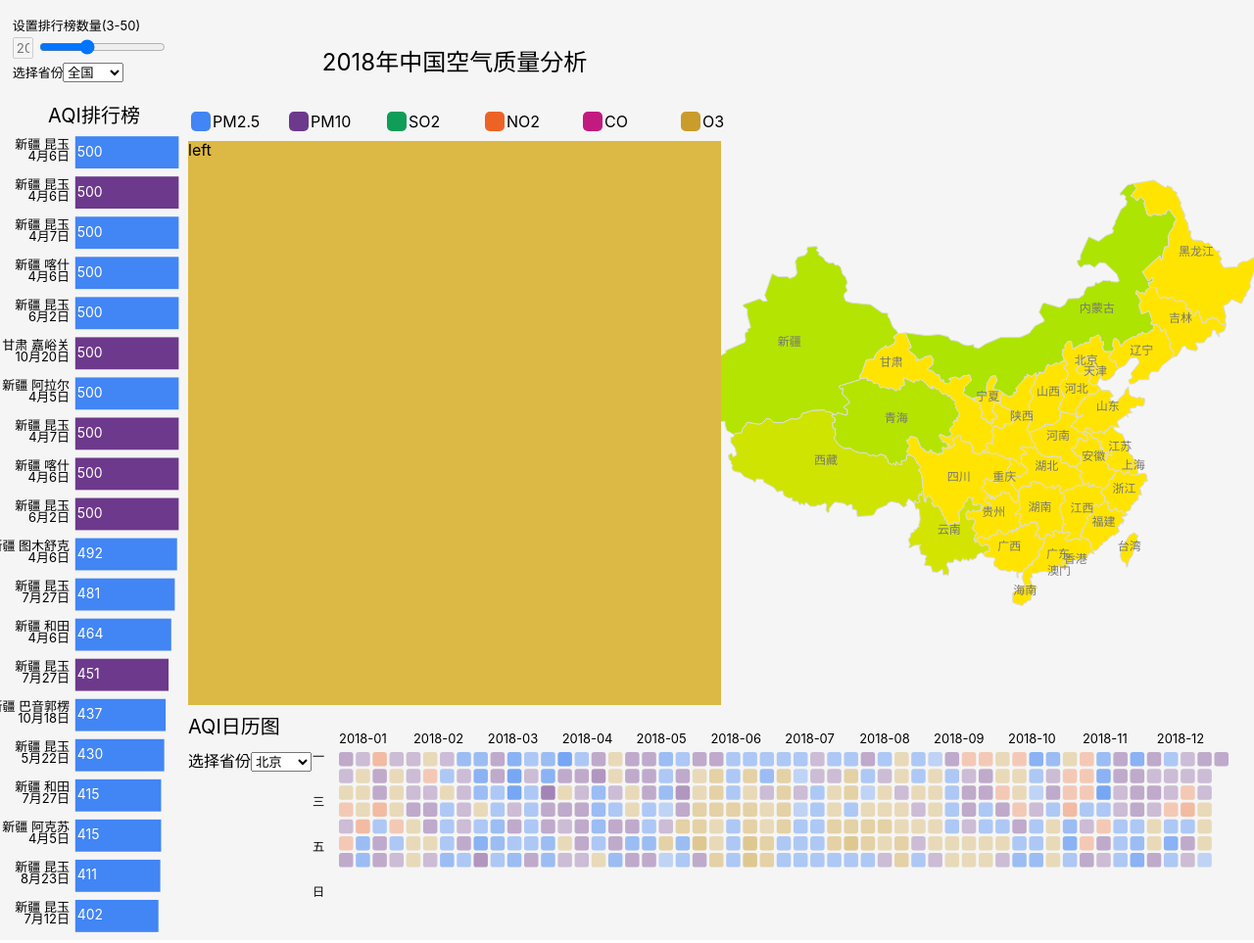
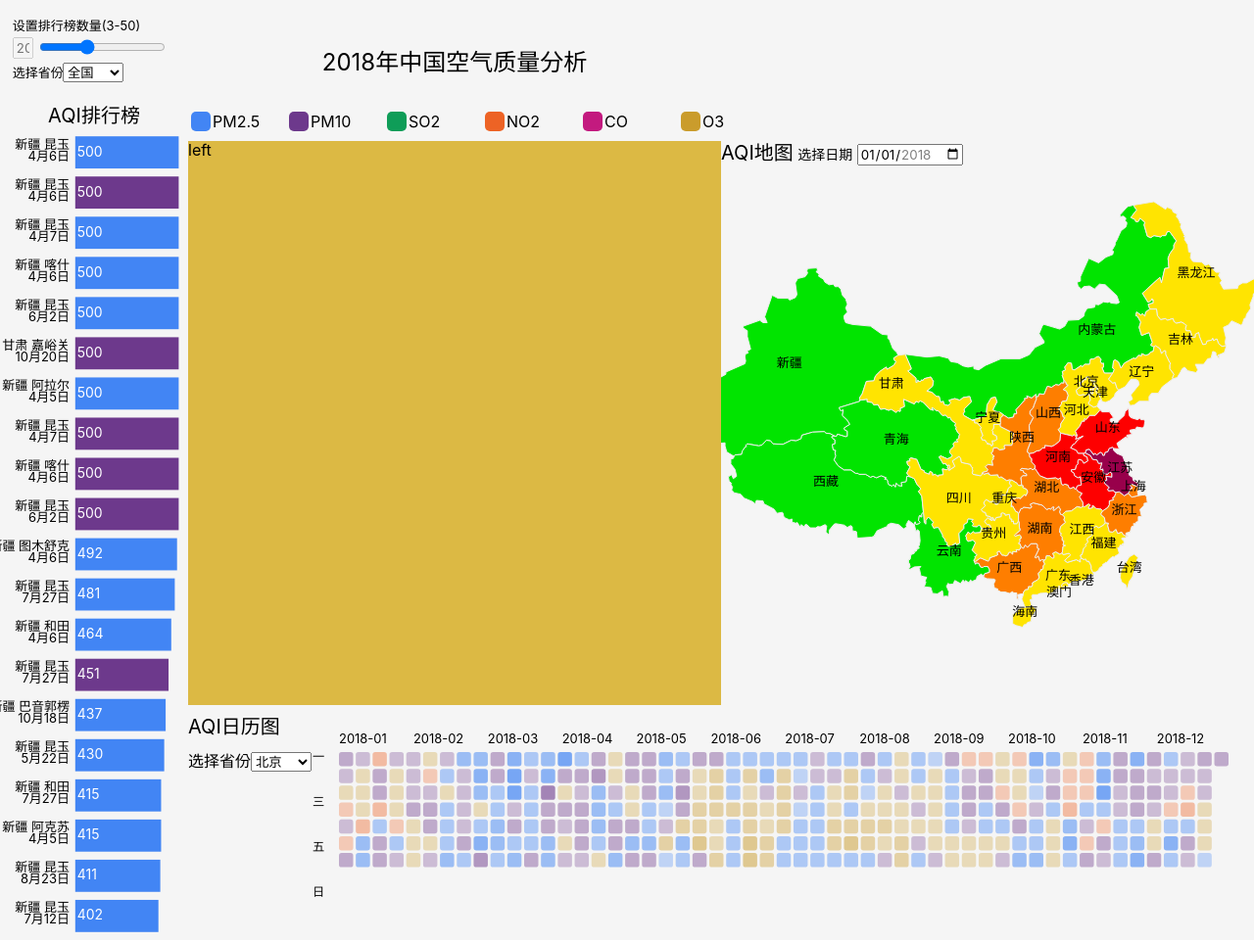
Before and after one commit to shm0214/2022DataVis, a website built with Parcel: page src/index.html in a window 1280 px wide. Shown: the whole page at 98% size. Built offline with nearby package versions, Linux system fonts and the light colour scheme.

Commit message:
map color

```diff
--- a/src/index.html
+++ b/src/index.html
@@ -103,7 +103,14 @@
         <div class="right">
             <div class="right-top"><svg class="svg-right-top"></svg></div>
             <div class="right-left">left</div>
-            <div class="right-right"><svg class="svg-right-right"></svg></div>
+            <div class="right-right">
+                <div class="right-right-top">
+                    <text style="font-size: 20px;">AQI地图</text>
+                    <text style="font-size: 14px;">选择日期</text>
+                    <input type="date" id="map-date" value="2018-01-01" min="2018-01-01" max="2018-12-31">
+                </div>
+                <svg class="svg-right-right"></svg>
+            </div>
             <div class="right-down">
                 <div class="right-down-left">
                     <text style="font-size: 20px;position: absolute; top: 76%">AQI日历图</text>
--- a/src/main.js
+++ b/src/main.js
@@ -298,19 +298,27 @@ function right_top_render() {
 
 right_top_render();
 
+var mapDate = "2018-01-01";
+
+$("#map-date").on("change", function(e) {
+    mapDate = $("#map-date").val();
+    right_right_render();
+});
+
 function right_right_render() {
     $(".svg-right-right").empty();
-    console.log(geocn);
+    // console.log(geocn);
     d3.csv(province).then((data, error) => {
         if (error) {
             console.log(error);
         } else {
-            console.log(data);
+            // console.log(data);
             var width = $(".right-right").width();
             var height = $(".right-right").height();
             aqimap(geocn, data, {
                 width: width,
                 height: height,
+                date: mapDate,
             });
         }
     });
--- a/src/map.js
+++ b/src/map.js
@@ -6,7 +6,7 @@ function AqiMap(
     {
         width = 640,
         height = 400,
-        date = new Date(2018, 0, 1)
+        date = "2018-01-01"
     } = {}
 ) {
     const svg = d3
@@ -24,63 +24,85 @@ function AqiMap(
     const geoPath = d3.geoPath().projection(projection);
 
     var aqiByDate = Array();
+    var dateObj = new Date(date);
     // console.log(mapData.features.length, aqiData.length);
     for (let i = 0; i < mapData.features.length; ++i) {
         let name = mapData.features[i].properties.name;
         // console.log(name);
         for (let j = 0; j < aqiData.length; ++j) {
             if (aqiData[j].province.match(name)
-                && (date.getMonth() + 1) == aqiData[j].month
-                && date.getDate() == aqiData[j].day) {
+                && (dateObj.getMonth() + 1) == aqiData[j].month
+                && dateObj.getDate() == aqiData[j].day) {
                     aqiByDate.push(aqiData[j].AQI);
                     break;
             }
         }
     }
-    console.log(aqiByDate);
+    // console.log(aqiByDate);
 
     // AQI 颜色分级
-    const colorScale = d3.scaleSequential()
-        .domain([0, 50, 100, 150, 200, 300, 500])
-        .range(["#01e400", "#ffe401", "#fe7e00", "#fe0000", "#98004b", "#82012a"]);
+    const colorScale = (aqi) => {
+        if (aqi >= 0 && aqi <= 50) return "#01e400";
+        else if (aqi <= 100) return "#ffe401";
+        else if (aqi <= 150) return "#fe7e00";
+        else if (aqi <= 200) return "#fe0000";
+        else if (aqi <= 300) return "#98004b";
+        else if (aqi <= 500) return "#82012a";
+        else return "#fff";
+    }
 
     svg.append("g")
-        .attr("transform", "translate(10, 50)")
+        .attr("transform", "translate(10, 40)")
         .selectAll("path")
         .data(mapData.features)
         .join("path")
-        .attr("stroke", "#ddd")
+        .attr("stroke", "#eee")
         .attr("stroke-width", 1)
-        .attr("fill", function(d, i) {
+        .attr("fill", (d, i) => {
             return colorScale(aqiByDate[i]);
         })
-        .attr("d", geoPath);
+        .attr("d", geoPath)
+        .on("mouseover", (e) => {
+            // console.log(e);
+            d3.select(e.target)
+                .attr("stroke", "#fff")
+                .attr("stroke-width", 3);
+        })
+        .on("mouseout", (e) => {
+            d3.select(e.target)
+                .attr("stroke", "#eee")
+                .attr("stroke-width", 1);
+        })
+        .append("title")
+        .text((d, i) => {
+            return d.properties.name + "\nAQI: " + parseFloat(aqiByDate[i]).toFixed(2);
+        });
 
     svg.append("g")
-        .attr("transform", "translate(10, 50)")
+        .attr("transform", "translate(10, 40)")
         .selectAll("text")
         .data(mapData.features)
         .join("text")
-        .attr("font-size", 12)
+        .attr("font-size", 13)
         .attr("text-anchor", "middle")
-        .attr("fill", "#777")
-        .attr("x", function(d, i) {
+        .attr("fill", "#000")
+        .attr("x", (d, i) => {
             return projection(d.properties.cp || [0, 0])[0];
         })
-        .attr("y", function(d, i) {
+        .attr("y", (d, i) => {
             return projection(d.properties.cp || [0, 0])[1];
         })
-        .attr("dx", function(d, i) {
+        .attr("dx", (d, i) => {
             if (d.properties.name == "香港") {
-                return 10;
+                return 16;
             }
         })
-        .attr("dy", function(d, i) {
+        .attr("dy", (d, i) => {
             if (d.properties.name == "澳门") {
                 return 10;
             }
         })
-        .text(function(d, i) {
+        .text((d, i) => {
             return d.properties.name;
         });
 
--- a/src/style.css
+++ b/src/style.css
@@ -85,6 +85,14 @@ h1 {
     float: left;
 }
 
+.right-right-top {
+    background-color: rgb(245,245,245);
+    height: 32px;
+    width: 100%;
+    display: inline;
+    float: left;
+}
+
 .right-down {
     background-color: rgb(245,245,245);
     height: 25%;
```
